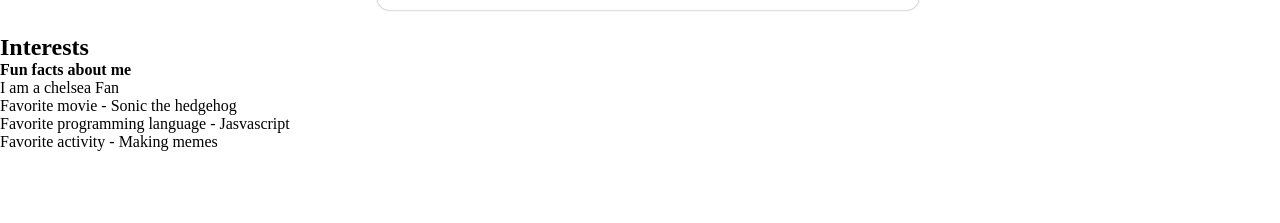
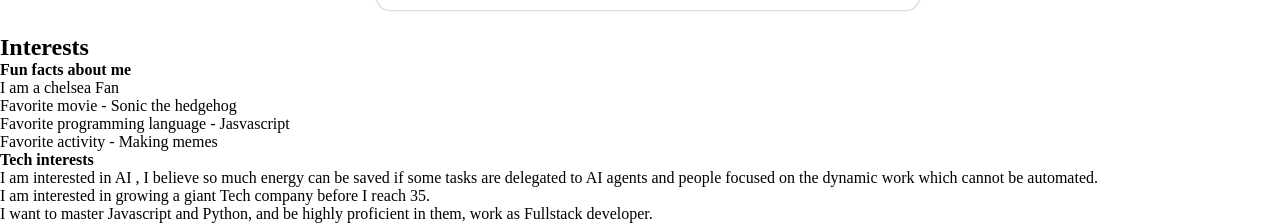
Before and after one commit to Captain-Carl-Larc/portifolio, a plain HTML site: page index.html in a window 1280 px wide. Shown: the part 2690-2913 px from the top of the page. Before the commit the page ends 2841 px from the top, so only its background shows below. Drawn offline with Linux system fonts and the light colour scheme.

Commit message:
interests html

```diff
--- a/index.html
+++ b/index.html
@@ -158,6 +158,22 @@
                     </li>
                 </ol>
             </div>
+            <div class="tech-interests">
+                <h4>
+                    Tech interests
+                </h4>
+                <ol>
+                    <li>
+                        I am interested in AI , I believe so much energy can be saved if some tasks are delegated to AI agents and people focused on the dynamic work which cannot be automated.
+                    </li>
+                    <li>
+                        I am interested in growing a giant Tech company before I reach 35.
+                    </li>
+                    <li>
+                        I want to master Javascript and Python, and be highly proficient in them, work as Fullstack developer.
+                    </li>
+                </ol>
+            </div>
         </section>
     </main>
 
```
